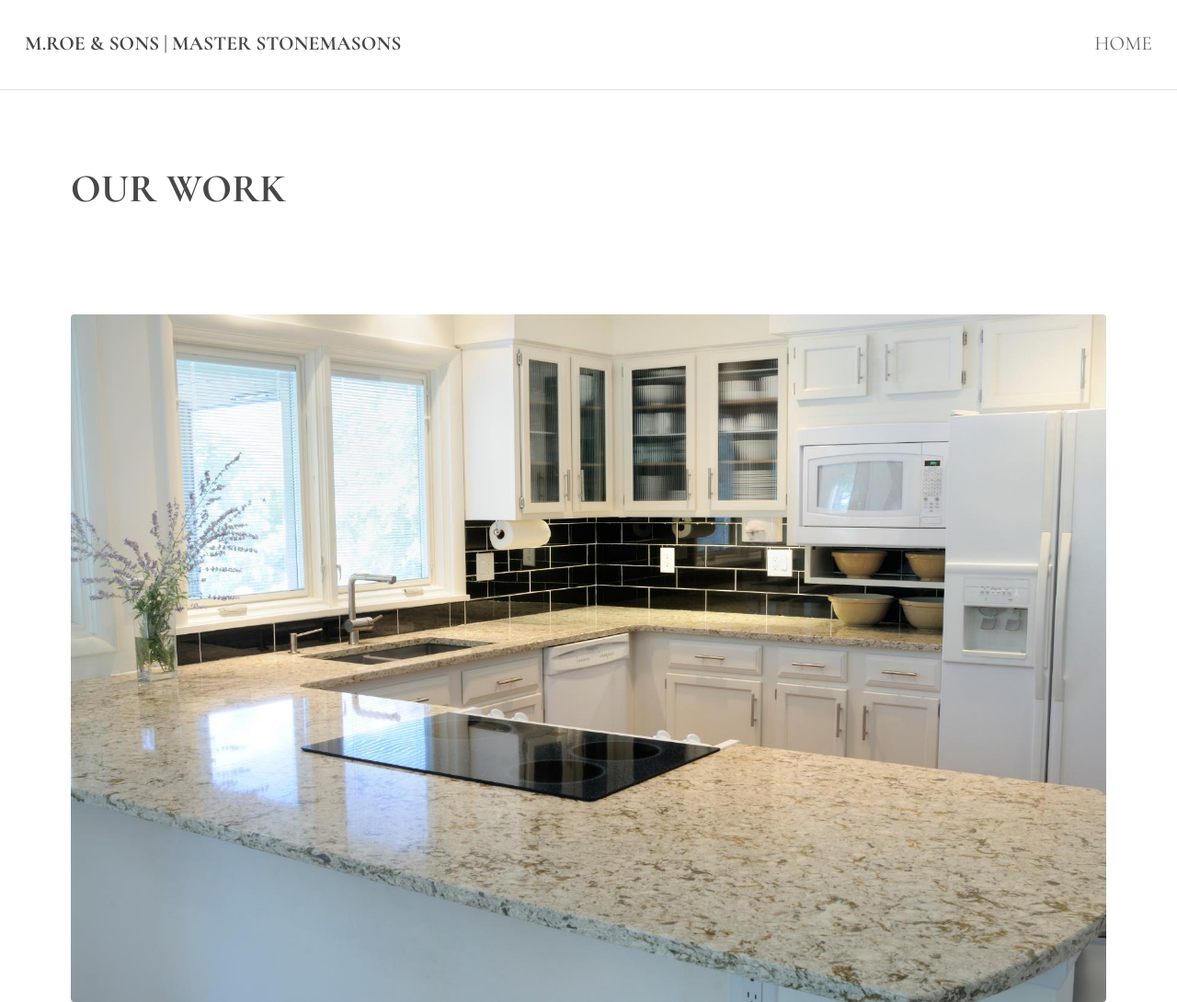
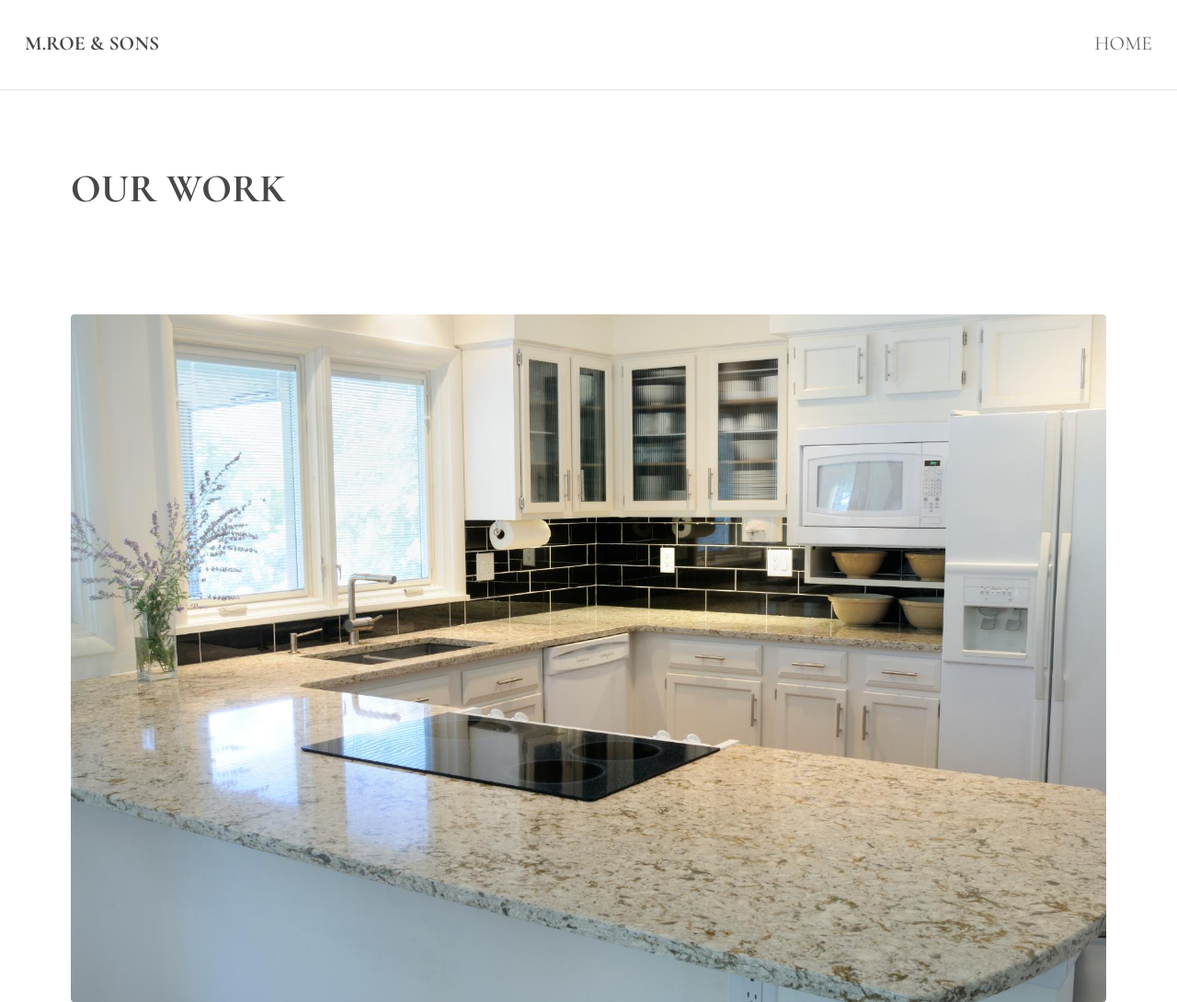
Before and after one commit to mroeandsons/website, a plain HTML site: page elements.html in a window 1280 px wide. Shown: the top 1090 px of the page at 92% size. Drawn offline with nearby package versions, Linux system fonts and the light colour scheme.

Commit message:
first commit

```diff
--- a/elements.html
+++ b/elements.html
@@ -2,7 +2,7 @@
 
 <html>
 	<head>
-		<title>M.Roe &amp; Sons</title>
+		<title>M.Roe &amp; Sons | Master Stonemasons</title>
 		<meta charset="utf-8" />
 		<meta name="viewport" content="width=device-width, initial-scale=1" />
 		<link rel="stylesheet" href="assets/css/main.css" />
@@ -11,7 +11,7 @@
 
 		<!-- Header -->
 			<header id="header">
-				<h1><strong><a href="index.html">M.Roe &amp; Sons | Master Stonemasons</a></strong></h1>
+				<h1><strong><a href="index.html">M.Roe &amp; Sons</a></strong></h1>
 				<nav id="nav">
 					<ul>
 						<li><a href="index.html">Home</a></li>
```
